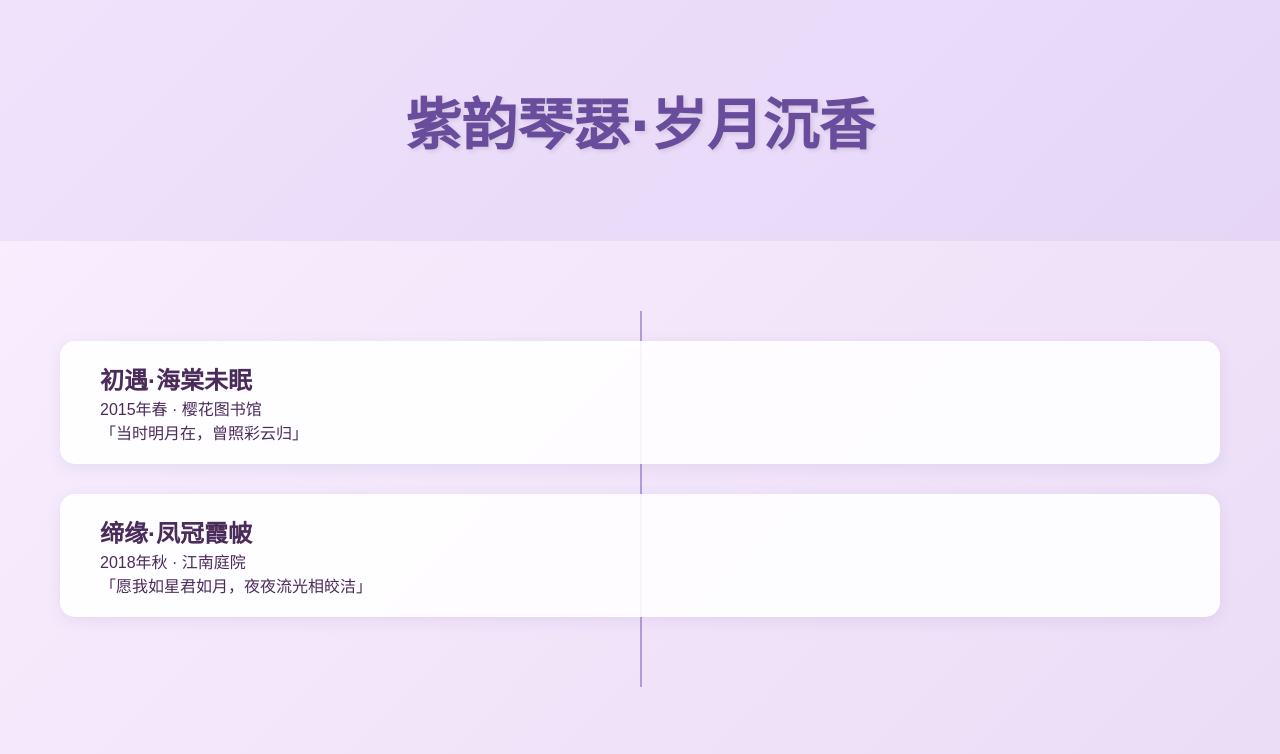
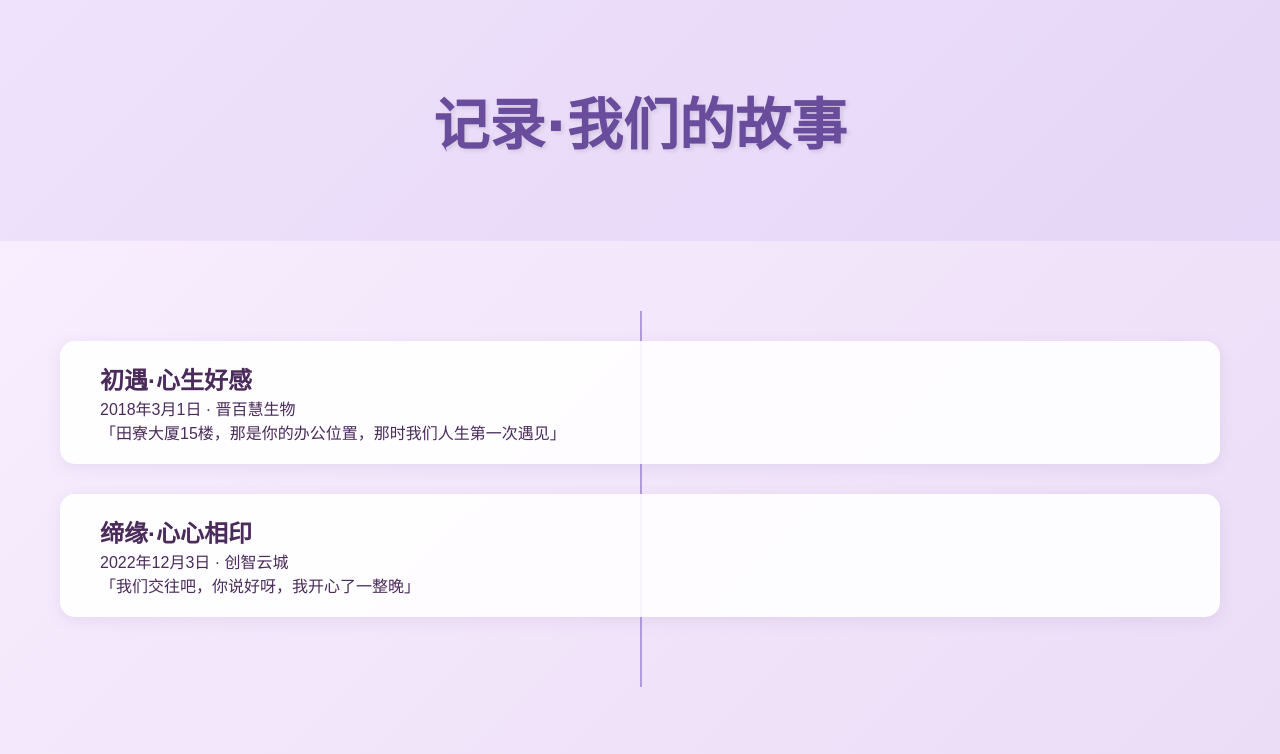
Before and after one commit to guobao01/leego, a plain HTML site: page index.html in a window 1280 px wide. Shown: the top 754 px of the page. Drawn offline with Linux system fonts and the light colour scheme; grey boxes are pictures that could not be loaded.

Commit message:
Update index.html

```diff
--- a/index.html
+++ b/index.html
@@ -139,19 +139,19 @@
 </head>
 <body>
     <header class="header">
-        <h1>紫韵琴瑟·岁月沉香</h1>
+        <h1>记录·我们的故事</h1>
     </header>
 
     <div class="timeline">
         <div class="timeline-item">
-            <h2>初遇·海棠未眠</h2>
-            <p>2015年春 · 樱花图书馆</p>
-            <p>「当时明月在，曾照彩云归」</p>
+            <h2>初遇·心生好感</h2>
+            <p>2018年3月1日 · 晋百慧生物</p>
+            <p>「田寮大厦15楼，那是你的办公位置，那时我们人生第一次遇见」</p>
         </div>
         <div class="timeline-item">
-            <h2>缔缘·凤冠霞帔</h2>
-            <p>2018年秋 · 江南庭院</p>
-            <p>「愿我如星君如月，夜夜流光相皎洁」</p>
+            <h2>缔缘·心心相印</h2>
+            <p>2022年12月3日 · 创智云城</p>
+            <p>「我们交往吧，你说好呀，我开心了一整晚」</p>
         </div>
     </div>
 
@@ -176,8 +176,9 @@
     </section>
 
     <footer>
-        <p>以爱为墨，岁月为笺 · © 2023 我们的永恒故事</p>
+        <p>以爱为墨，岁月为笺 · © 2025 我们的爱情故事</p>
         <p>❤ 心似双丝网，中有千千结 ❤</p>
     </footer>
 </body>
+
 </html>
```
